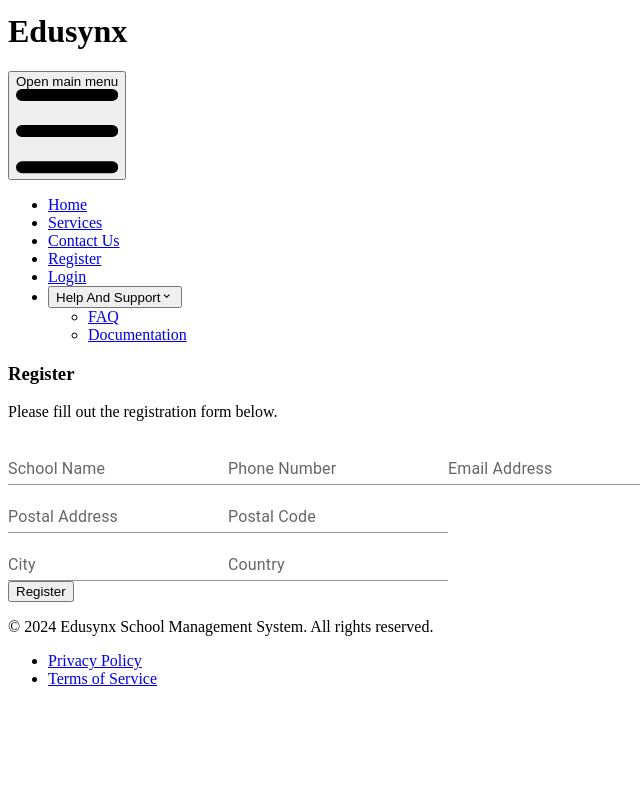
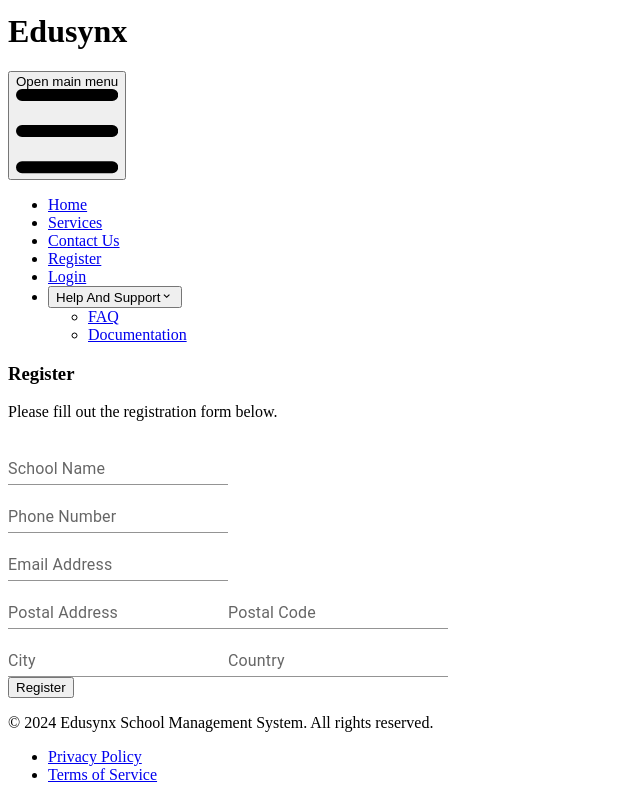
Before and after one commit to elamuhombe/gomycode-mern-edusynx-school-management-system, a React (Vite) app in the folder client/: page /Register in a window 1280 px wide. Shown: the part 809-1609 px from the top of the page, without its empty margins (0-640 px from the left). Before the commit the page ends 1513 px from the top, so only its background shows below. Built offline with nearby package versions, Linux system fonts and the light colour scheme.

Commit message:
feat: update registration form and adjust layout to make "Postal Code field" appear on same line as "Postal Address"

```diff
--- a/client/src/pages/Register.tsx
+++ b/client/src/pages/Register.tsx
@@ -12,10 +12,16 @@ const Register: React.FC = () => {
         <form className='flex flex-col w-full gap-4'>
           <h3 className='text-xl font-600'>Register</h3>
           <p>Please fill out the registration form below.</p>
-          <div className='flex flex-col md:flex-row w-full gap-4'>
-            <TextField id="schoolName" label="School Name" variant="standard" />
-            <TextField id="phoneNumber" label="Phone Number" variant="standard" />
-            <TextField id="emailAddress" label="Email Address" variant="standard" />
+          <div className='flex flex-col w-full gap-4'>
+            <div className="w-full">
+              <TextField id="schoolName" label="School Name" variant="standard" />
+            </div>
+            <div className="w-full">
+              <TextField id="phoneNumber" label="Phone Number" variant="standard" />
+            </div>
+            <div className="w-full">
+              <TextField id="emailAddress" label="Email Address" variant="standard" />
+            </div>
           </div>
           <div className='flex flex-col md:flex-row w-full gap-4'>
             <TextField id="postalAddress" label="Postal  Address" variant="standard" className='md:w-1/2' />
```
